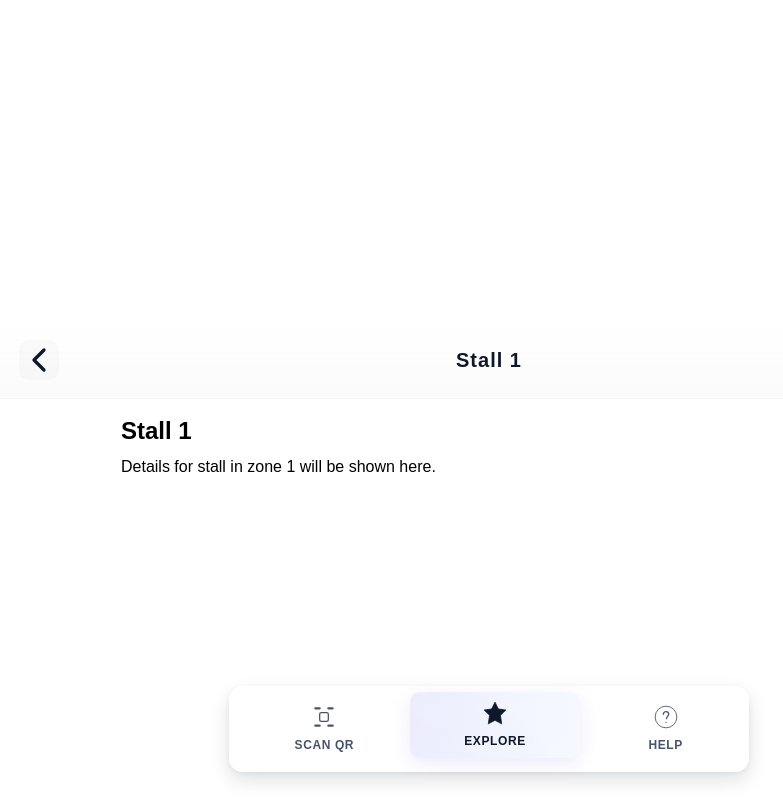
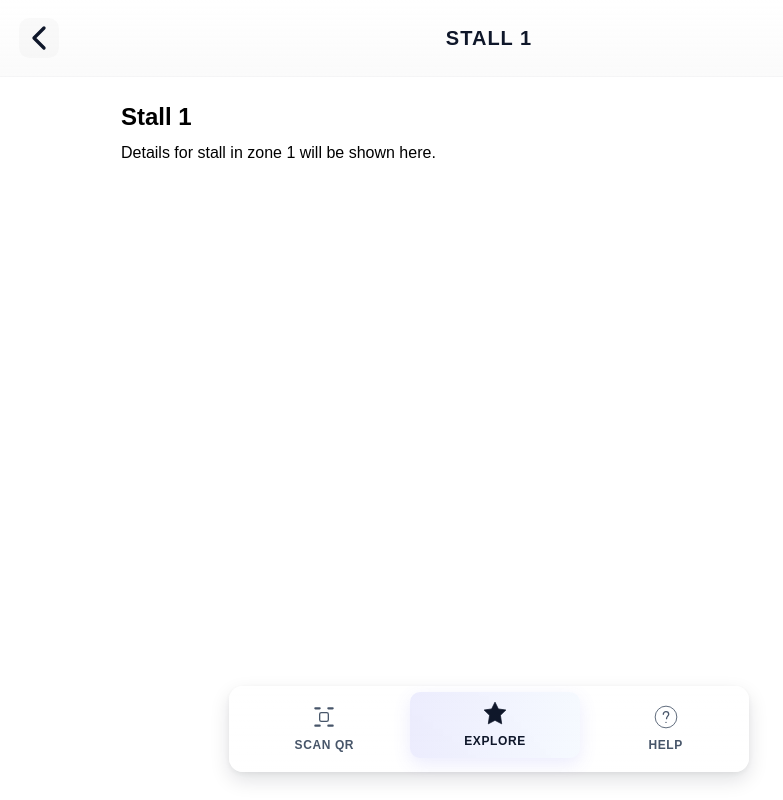
Before and after one commit to sliitsesc/exhibition-navigation-app, a Next.js app: page /zones/1/1 in a window 1280 px wide. Shown: the whole page, without its empty margins (151-934 px from the left). Built offline with nearby package versions, Linux system fonts and the light colour scheme.

Commit message:
Update zone and stall pages layout and styling
Refactored the layout for zone and stall detail pages to use a white background, adjusted padding and centering, and updated header titles. Also improved the structure for better alignment and consistency across both pages.

```diff
--- a/src/app/zones/[zoneId]/[stallId]/page.tsx
+++ b/src/app/zones/[zoneId]/[stallId]/page.tsx
@@ -26,14 +26,14 @@ export default function StallDetailPage({
   }, [stallId])
 
   return (
-    <div className="min-h-screen flex flex-col items-center justify-center">
-      <Header title={stallTitle} showBack />
-      <div className="px-4 pt-4 w-full max-w-3xl">
+      <div className="min-h-screen flex flex-col bg-white">
+       <Header title={`STALL ${stallId}`} showBack />
+       <div className="px-4 pt-6 w-full max-w-3xl mx-auto">
         <h1 className="text-2xl font-bold mb-2">{stallTitle}</h1>
         <p>Details for stall in zone {zoneId} will be shown here.</p>
-      </div>
+       </div>
 
-      <BottomNav activeIndex={navIndex} onChange={(i) => setNavIndex(i)} />
+  <BottomNav activeIndex={navIndex} onChange={(i) => setNavIndex(i)} />
     </div>
   );
 }
--- a/src/app/zones/[zoneId]/page.tsx
+++ b/src/app/zones/[zoneId]/page.tsx
@@ -12,14 +12,14 @@ export default function ZoneDetailPage({
   const { zoneId } = React.use(params);
   const [navIndex, setNavIndex] = React.useState<number>(1)
   return (
-    <div className="min-h-screen flex flex-col items-center justify-center">
+    <div className="min-h-screen flex flex-col bg-white">
       <Header title={`ZONE ${zoneId}`} showBack />
-      <div className="px-4 pt-4 w-full max-w-3xl">
+      <div className="px-4 pt-6 w-full max-w-3xl mx-auto">
         <h1 className="text-2xl font-bold mb-2">Zone: {zoneId}</h1>
         <p>Stalls for this zone will be listed here.</p>
       </div>
 
-      <BottomNav activeIndex={navIndex} onChange={(i) => setNavIndex(i)} />
+  <BottomNav activeIndex={navIndex} onChange={(i) => setNavIndex(i)} />
     </div>
   )
 }
```
